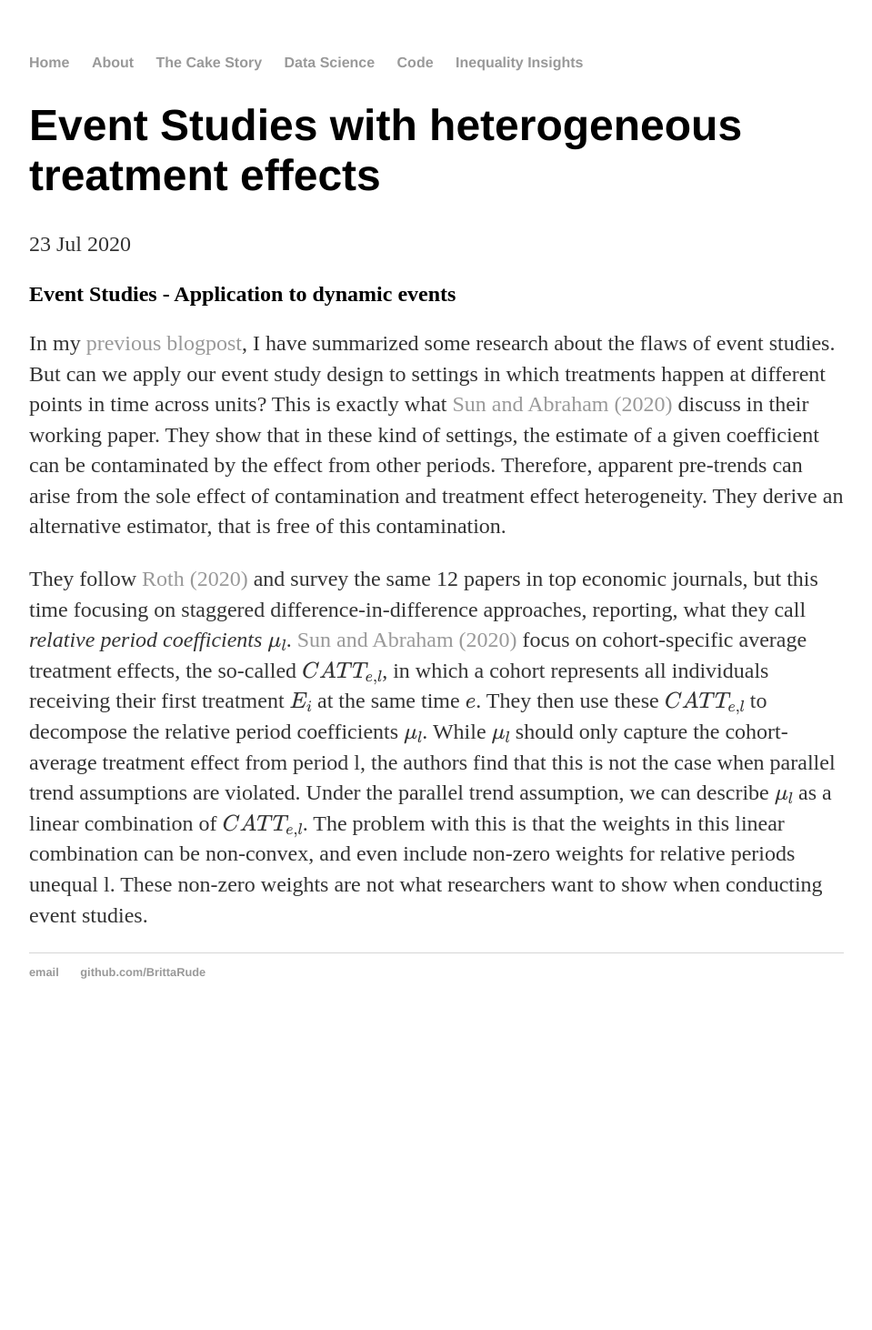
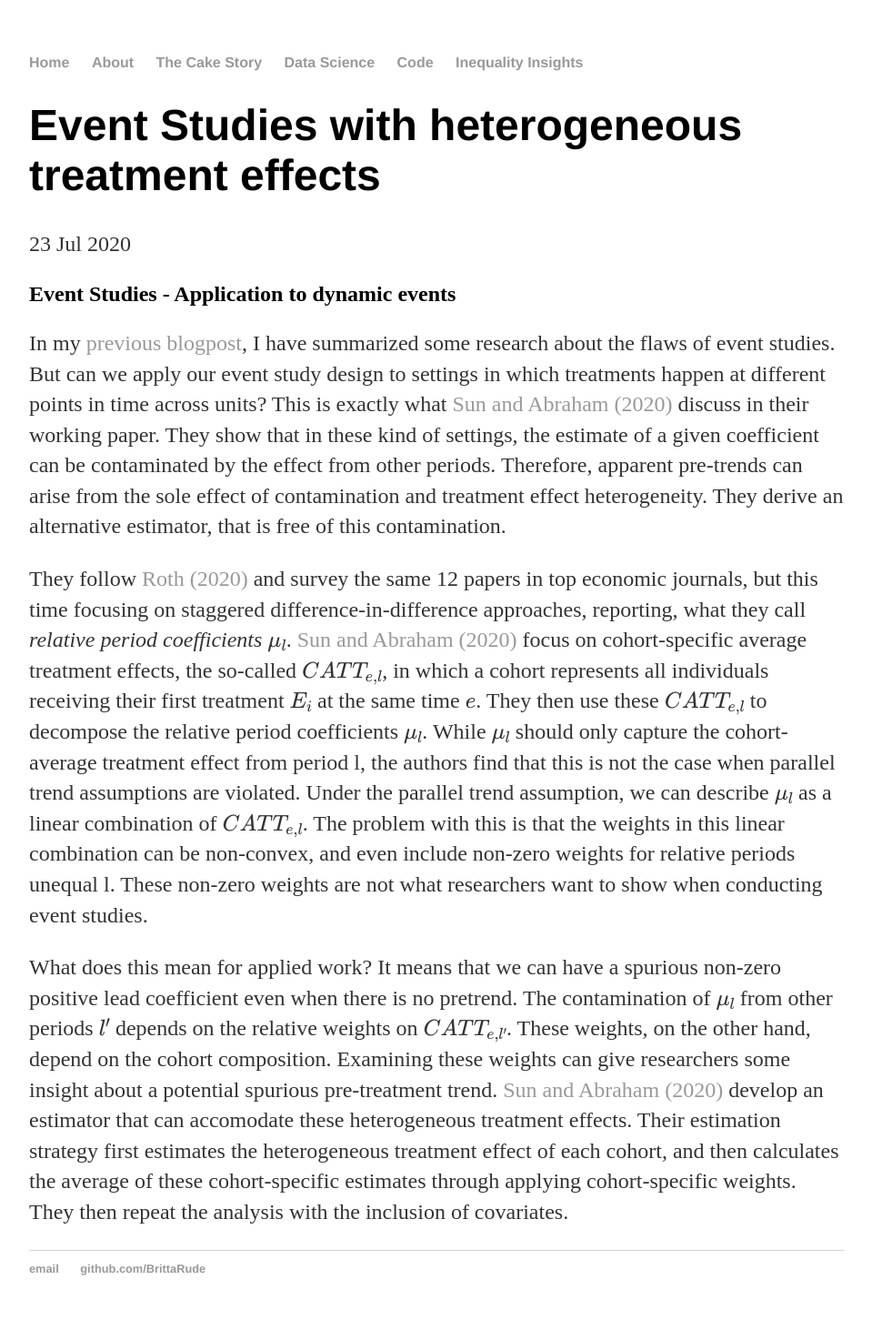
Before and after one commit to BrittaRude/BrittaRude.github.io, a Jekyll site: the page built from inputs_datascience/_posts/2020-07-26-britta-rude-event-studies-dynamic-treatment.md, in a window 1280 px wide. Shown: the whole page at 91% size, without its empty margins (160-1119 px from the left). Built offline with Jekyll 4.4.1, drawn with Linux system fonts in a browser that asks for light colours; formulas are drawn with MathJax 3; before the commit the page ends 1136 px from its top, so only the background shows below that.

Commit message:
Update 2020-07-26-britta-rude-event-studies-dynamic-treatment.md

```diff
--- a/inputs_datascience/_posts/2020-07-26-britta-rude-event-studies-dynamic-treatment.md
+++ b/inputs_datascience/_posts/2020-07-26-britta-rude-event-studies-dynamic-treatment.md
@@ -10,3 +10,5 @@
 In my [previous blogpost](https://brittarude.github.io/blog/2020/07/23/britta-rude-event-studies-and-their-flaws), I have summarized some research about the flaws of event studies. But can we apply our event study design to settings in which treatments happen at different points in time across units? This is exactly what [Sun and Abraham (2020)](http://economics.mit.edu/files/14964) discuss in their working paper. They show that in these kind of settings, the estimate of a given coefficient can be contaminated by the effect from other periods. Therefore, apparent pre-trends can arise from the sole effect of contamination and treatment effect heterogeneity. They derive an alternative estimator, that is free of this contamination.
 
 They follow [Roth (2020)](https://scholar.harvard.edu/files/jroth/files/roth_pretrends_testing.pdf) and survey the same 12 papers in top economic journals, but this time focusing on staggered difference-in-difference approaches, reporting, what they call _relative period coefficients_ $$ \mu_l $$. [Sun and Abraham (2020)](http://economics.mit.edu/files/14964) focus on cohort-specific average treatment effects, the so-called $$CATT_{e,l}$$, in which a cohort represents all individuals receiving their first treatment $$E_i$$ at the same time $$e$$. They then use these $$CATT_{e,l}$$ to decompose the relative period coefficients $$\mu_l$$. While $$\mu_l$$ should only capture the cohort-average treatment effect from period l, the authors find that this is not the case when parallel trend assumptions are violated. Under the parallel trend assumption, we can describe $$\mu_l$$ as a linear combination of $$CATT_{e,l}$$. The problem with this is that the weights in this linear combination can be non-convex, and even include non-zero weights for relative periods unequal l. These non-zero weights are not what researchers want to show when conducting event studies.
+
+What does this mean for applied work? It means that we can have a spurious non-zero positive lead coefficient even when there is no pretrend. The contamination of $$ \mu_l $$ from other periods $$l'$$ depends on the relative weights on $$CATT_{e,l'}$$. These weights, on the other hand, depend on the cohort composition. Examining these weights can give researchers some insight about a potential spurious pre-treatment trend. [Sun and Abraham (2020)](http://economics.mit.edu/files/14964) develop an estimator that can accomodate these heterogeneous treatment effects. Their estimation strategy first estimates the heterogeneous treatment effect of each cohort, and then calculates the average of these cohort-specific estimates through applying cohort-specific weights. They then repeat the analysis with the inclusion of covariates.
```
